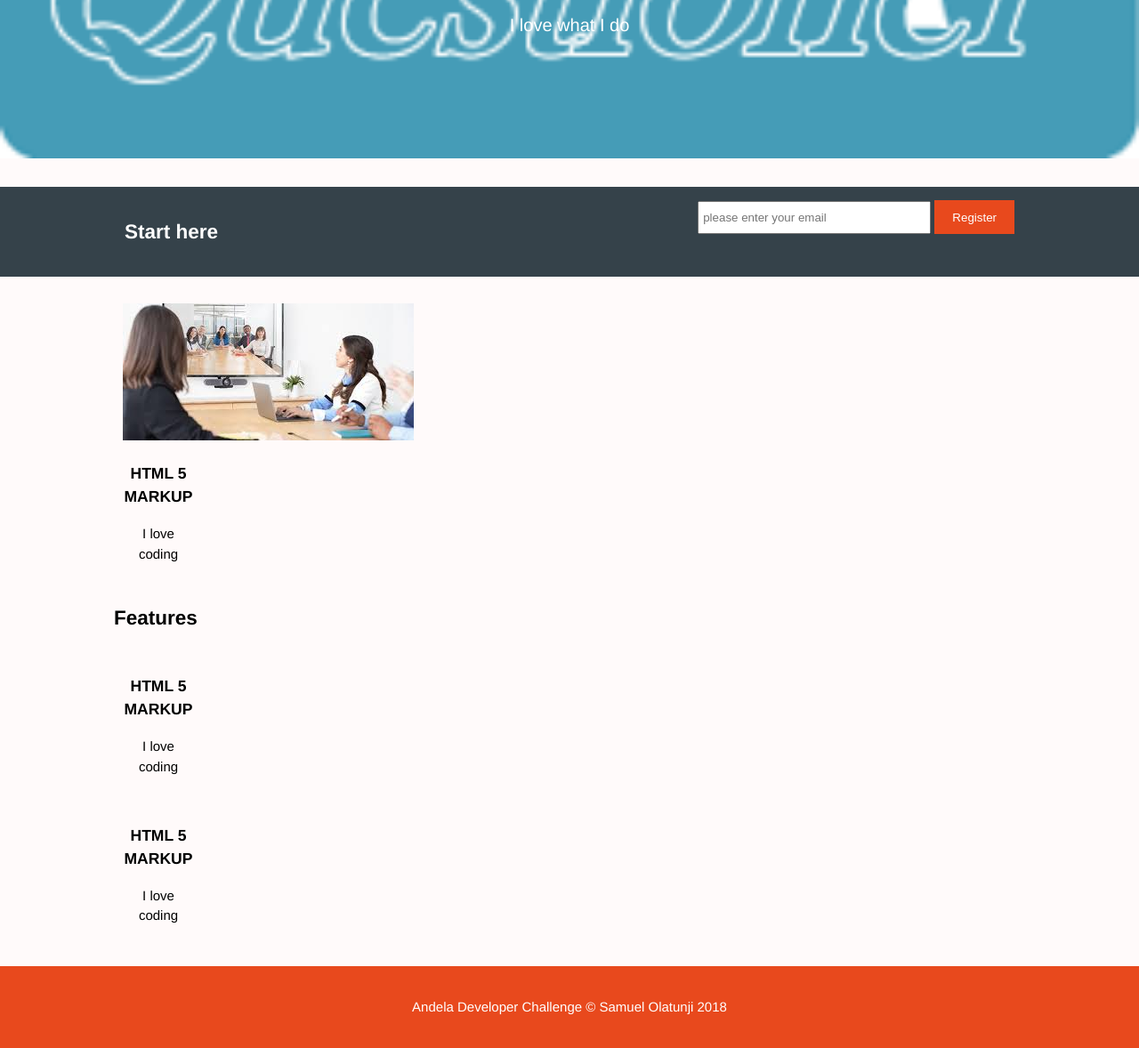
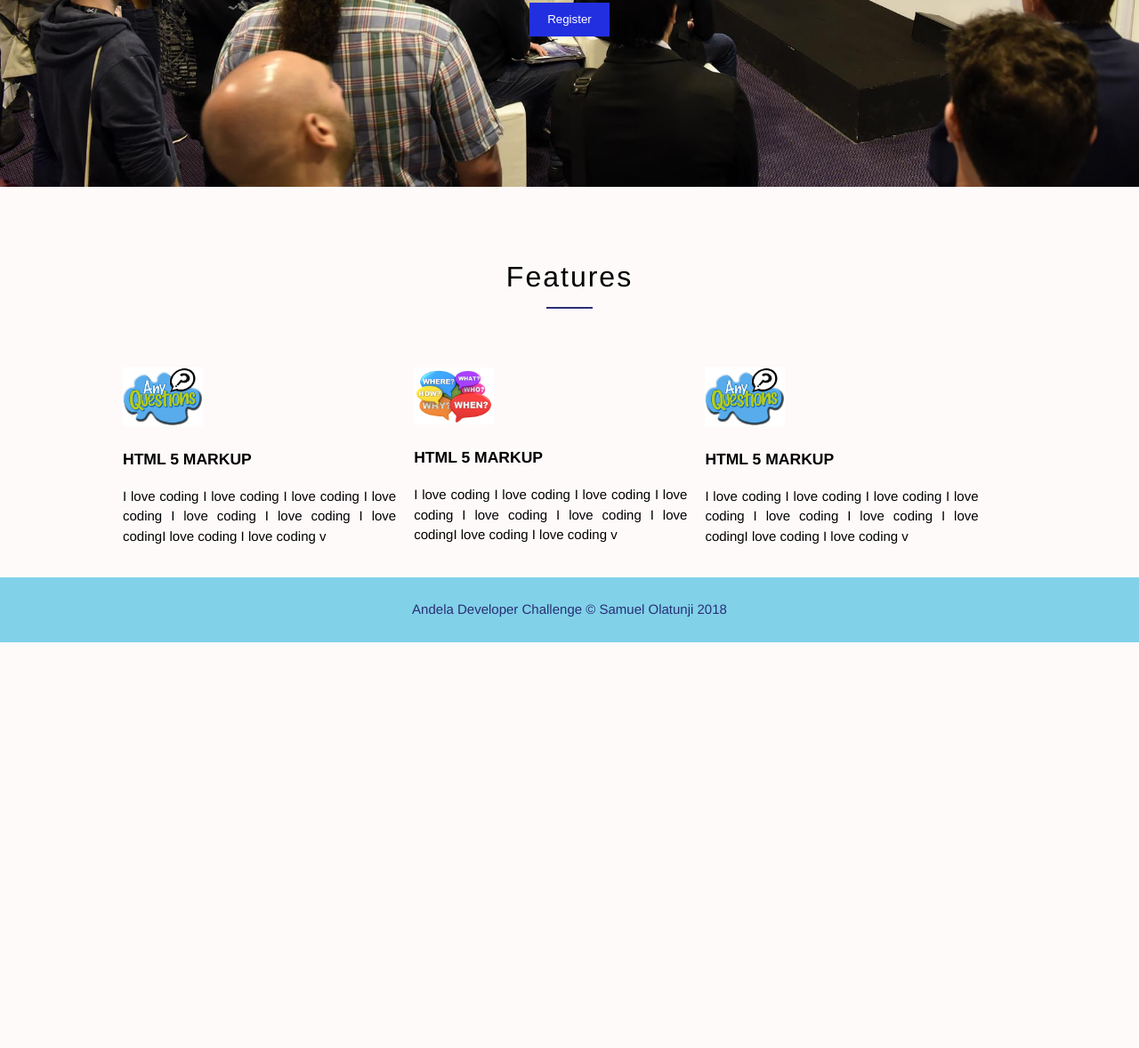
Before and after one commit to olasam4liv/questioner, a plain HTML site: page index.html in a window 1280 px wide. Shown: the part 293-1471 px from the top of the page at 89% size. After the commit the page ends 1015 px from the top, so only its background shows below. Drawn offline with Linux system fonts and the light colour scheme.

Commit message:
index.htnl and style.css page modified

```diff
--- a/css/style.css
+++ b/css/style.css
@@ -9,14 +9,13 @@ body{
 }
 /* Global */
 .container {
-
     width: 80%;
     margin: auto;
     overflow: hidden;
 }
 .button_1{
     height: 38px;
-    background: #e8491d;
+    background: #222fe0;
     border: 0;
     padding-left: 20px;
     padding-right: 20px;
@@ -29,11 +28,11 @@ ul{
 }
 /* header */
 header{
-    background:#35424a;
+    background:#2a2f74;
     color:#ffffff;
     padding-top: 30px ;
     min-height: 70px;
-    border-bottom: #e8491d 3px solid;
+    border-bottom: #81d1e9 3px solid;
 }
 header a{
     color: #ffffff;
@@ -61,7 +60,7 @@ header nav{
 }
 
 header .highlight, header .current a{
-    color: #e8491d;
+    color: #81d1e9;
      font-weight: bold;
 }
 
@@ -72,12 +71,8 @@ header a:hover{
 /* showcase */
 #showcase{
     min-height: 400px;
-    background: url('../image/images.png') no-repeat 0px -400px;
+    background: url('../image/bg2.jpg') no-repeat 0px -400px;
 	background-size:cover;
-	/* -webkit-background-size:cover;
-	-moz-background-size:cover;
-	-o-background-size:cover;
-	-ms-background-size:cover;	 */
     position: relative;
     text-align: center;
     color: #ffffff;
@@ -93,18 +88,16 @@ header a:hover{
 
 /* newsletter */
 #newsletter{
-
     padding: 15px;
     color: #ffffff;
     background: #35424a;
-
 }
 #newsletter h1{
     float: left;
 }
 #newsletter form{
     float: right;
-    height: 15;
+    height: 15px;
 }
 #newsletter h1{
     float: left;
@@ -121,19 +114,35 @@ header a:hover{
 }
 #boxes .box{
     float: left;
-    text-align: center;
-    width: 80px;
+    text-align: justify;
+    width:30%;
     padding: 10px;
 }
-#boxes .img{
+#boxes .box img{
     width: 90px;
 }
 
 /* footer */
 footer{
-    padding: 20px;
-     margin-top: 20px;
-     color:#ffffff;
-     background-color: #e8491d;
+    padding: 10px;
+     margin-top: 10px;
+     color:#2a2f74;
+     background-color: #81d1e9;
      text-align: center;
 }
+
+.features__title {
+    padding: 30px 0;
+    text-align: center;
+    font-weight: 300;
+    font-size: 2rem;
+    letter-spacing: 2px;
+  }
+  .features__title::after {
+    content: '';
+    height: 2px;
+    width: 5%;
+    background: #2a2f74;
+    display: block;
+    margin: 10px auto 0;
+  }
--- a/index.html
+++ b/index.html
@@ -20,6 +20,7 @@
         <li class="current"><a href="index.html">Home</a></li>
         <li><a href="register.html">Sign Up</a></li>
         <li><a href="login.html">Login </a></li>
+        <li><a href="about.html">About Me </a></li>
     </ul>
 </nav>
 </div>
@@ -29,18 +30,7 @@
 <section id="showcase">
 <div class="container">
 <h1> Questioner for meet-up</h1>
-<p>I love what I do</p>
-</div>
-
-</section>
-
-<section id="newsletter">
-    <div class="container">
-
-        <h1>Start here</h1>
 <form>
-
-            <input type="email" placeholder="please enter your email">
 <button type="submit" class="button_1">Register</button>
 </form>
  </div>
@@ -49,23 +39,25 @@
 
  <section id="boxes">
     <div class="container">
+            <h2 class="features__title">Features</h2>
         <div class="box">
-            <img src="./image/images.jpg" alt="">
+            <img src="./image/qs.jpg">
             <h3>HTML 5 MARKUP</h3>
-            <p>I love coding</p>
+          <p>I love coding I love coding I love coding  I love coding I love coding I love coding I love codingI love coding I love coding v</p>
         </div>
+
+
+        <div class="box">
+                <img src="./image/qs2.jpg" alt="">
+            <h3>HTML 5 MARKUP</h3>
+            <p>I love coding I love coding I love coding  I love coding I love coding I love coding I love codingI love coding I love coding v</p>
         </div>
-    <div class="container">
-            <h1> Features</h1>
+
+
         <div class="box">
+                <img src="./image/qs.jpg" alt="">
             <h3>HTML 5 MARKUP</h3>
-            <p>I love coding</p>
-        </div>
-    </div>
-    <div class="container">
-        <div class="box">
-            <h3>HTML 5 MARKUP</h3>
-            <p>I love coding</p>
+            <p>I love coding I love coding I love coding  I love coding I love coding I love coding I love codingI love coding I love coding v</p>
          </div>
         </div>
 </section>
```
Lines whose indentation alone changed are shown as unchanged.
